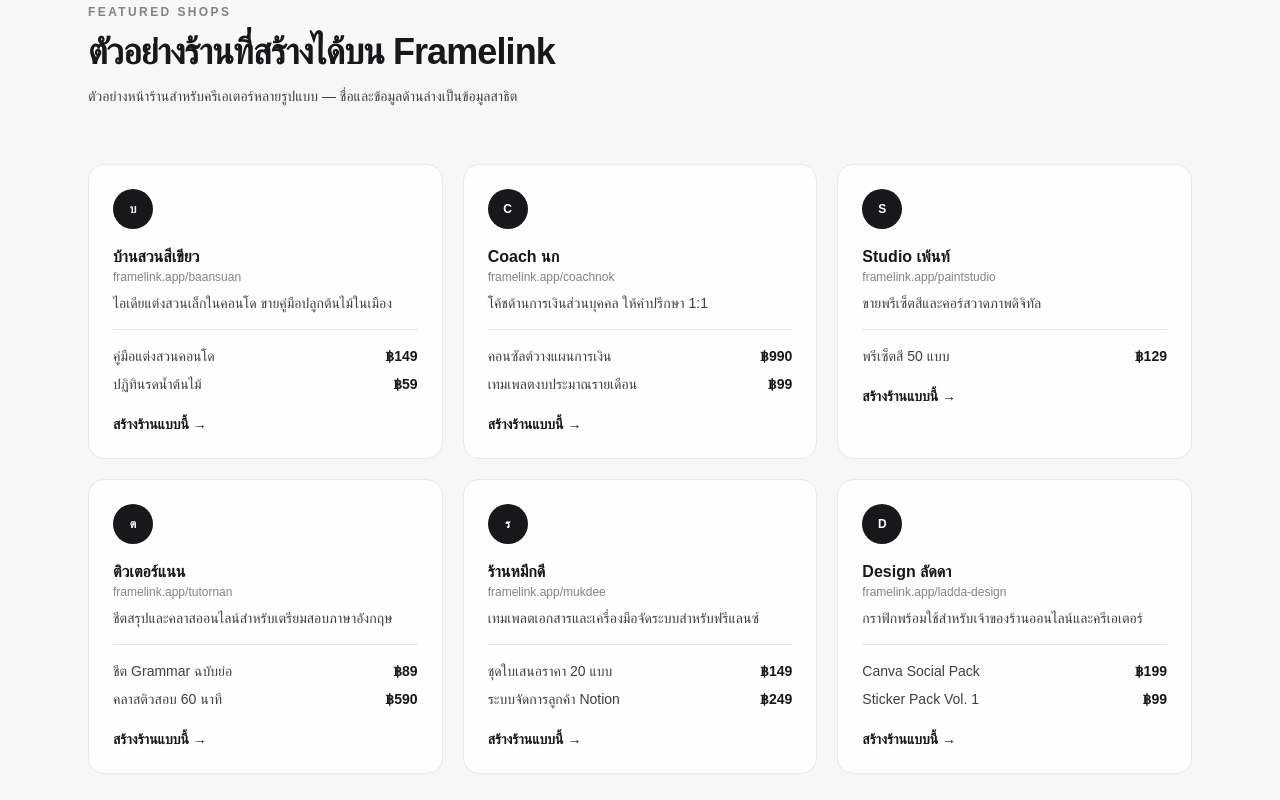
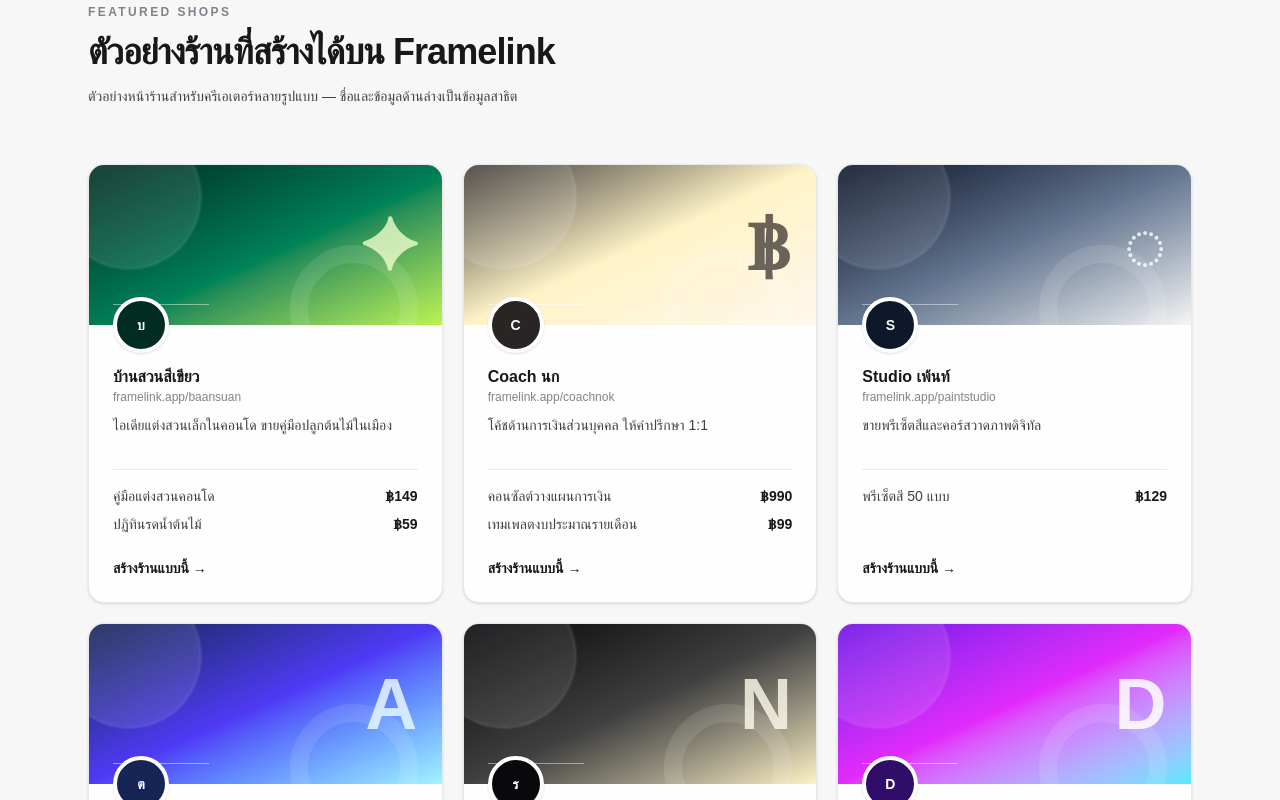
Before and after one commit to phawitb/buykub, a Next.js app: page / in a window 1280 px wide. Shown: the part 3240-4040 px from the top of the page. Built offline with nearby package versions, Linux system fonts and the light colour scheme; no server answers; a web font is replaced by a local one.

Commit message:
feat: redesign featured shop cards

```diff
--- a/src/components/FeaturedShops.tsx
+++ b/src/components/FeaturedShops.tsx
@@ -5,6 +5,10 @@ const shops = [
     name: "บ้านสวนสีเขียว",
     slug: "baansuan",
     bio: "ไอเดียแต่งสวนเล็กในคอนโด ขายคู่มือปลูกต้นไม้ในเมือง",
+    coverClass: "from-emerald-950 via-emerald-700 to-lime-300",
+    motif: "✦",
+    motifClass: "text-lime-100/80",
+    avatarClass: "bg-emerald-950",
     products: [
       { name: "คู่มือแต่งสวนคอนโด", price: "฿149" },
       { name: "ปฏิทินรดน้ำต้นไม้", price: "฿59" },
@@ -14,6 +18,10 @@ const shops = [
     name: "Coach นก",
     slug: "coachnok",
     bio: "โค้ชด้านการเงินส่วนบุคคล ให้คำปรึกษา 1:1",
+    coverClass: "from-stone-700 via-amber-100 to-orange-50",
+    motif: "฿",
+    motifClass: "text-stone-800/70",
+    avatarClass: "bg-stone-800",
     products: [
       { name: "คอนซัลต์วางแผนการเงิน", price: "฿990" },
       { name: "เทมเพลตงบประมาณรายเดือน", price: "฿99" },
@@ -23,12 +31,20 @@ const shops = [
     name: "Studio เพ้นท์",
     slug: "paintstudio",
     bio: "ขายพรีเซ็ตสีและคอร์สวาดภาพดิจิทัล",
+    coverClass: "from-slate-900 via-slate-500 to-stone-100",
+    motif: "◌",
+    motifClass: "text-white/80",
+    avatarClass: "bg-slate-900",
     products: [{ name: "พรีเซ็ตสี 50 แบบ", price: "฿129" }],
   },
   {
     name: "ติวเตอร์แนน",
     slug: "tutornan",
     bio: "ชีตสรุปและคลาสออนไลน์สำหรับเตรียมสอบภาษาอังกฤษ",
+    coverClass: "from-blue-950 via-indigo-600 to-cyan-200",
+    motif: "A",
+    motifClass: "text-cyan-50/80",
+    avatarClass: "bg-blue-950",
     products: [
       { name: "ชีต Grammar ฉบับย่อ", price: "฿89" },
       { name: "คลาสติวสอบ 60 นาที", price: "฿590" },
@@ -38,6 +54,10 @@ const shops = [
     name: "ร้านหมึกดี",
     slug: "mukdee",
     bio: "เทมเพลตเอกสารและเครื่องมือจัดระบบสำหรับฟรีแลนซ์",
+    coverClass: "from-zinc-950 via-neutral-700 to-amber-100",
+    motif: "N",
+    motifClass: "text-amber-50/80",
+    avatarClass: "bg-zinc-950",
     products: [
       { name: "ชุดใบเสนอราคา 20 แบบ", price: "฿149" },
       { name: "ระบบจัดการลูกค้า Notion", price: "฿249" },
@@ -47,6 +67,10 @@ const shops = [
     name: "Design ลัดดา",
     slug: "ladda-design",
     bio: "กราฟิกพร้อมใช้สำหรับเจ้าของร้านออนไลน์และครีเอเตอร์",
+    coverClass: "from-violet-700 via-fuchsia-500 to-cyan-300",
+    motif: "D",
+    motifClass: "text-white/85",
+    avatarClass: "bg-violet-950",
     products: [
       { name: "Canva Social Pack", price: "฿199" },
       { name: "Sticker Pack Vol. 1", price: "฿99" },
@@ -68,34 +92,74 @@ export function FeaturedShops() {
           ตัวอย่างหน้าร้านสำหรับครีเอเตอร์หลายรูปแบบ — ชื่อและข้อมูลด้านล่างเป็นข้อมูลสาธิต
         </p>
 
-        <div className="mt-14 grid grid-cols-1 gap-5 sm:grid-cols-2 lg:grid-cols-3">
+        <div
+          data-testid="featured-shop-grid"
+          className="mt-14 grid grid-cols-1 gap-5 sm:grid-cols-2 lg:grid-cols-3"
+        >
           {shops.map((s) => (
             <Link
               key={s.slug}
               href="/login?next=%2Fdashboard"
               aria-label={`สร้างร้านแบบ ${s.name}`}
-              className="group rounded-2xl focus-visible:outline focus-visible:outline-2 focus-visible:outline-offset-4 focus-visible:outline-accent"
+              className="group block h-full rounded-2xl focus-visible:outline focus-visible:outline-2 focus-visible:outline-offset-4 focus-visible:outline-accent"
             >
-              <article className="h-full rounded-2xl border border-line bg-paper p-6 transition group-hover:-translate-y-0.5 group-hover:border-ink">
-                <div className="mb-4 flex size-10 items-center justify-center rounded-full bg-ink text-xs font-bold text-paper">
+              <article className="flex h-full flex-col overflow-hidden rounded-2xl border border-line bg-paper shadow-sm transition duration-300 group-hover:-translate-y-1 group-hover:border-ink/40 group-hover:shadow-lg">
+                <div
+                  data-testid="shop-cover"
+                  className={`relative h-36 shrink-0 overflow-hidden bg-gradient-to-br sm:h-40 ${s.coverClass}`}
+                >
+                  <div
+                    data-testid="shop-motif"
+                    aria-hidden="true"
+                    className="absolute inset-0 transition duration-500 group-hover:scale-105"
+                  >
+                    <span className="absolute -left-8 -top-10 size-36 rounded-full border border-white/20 bg-white/10 blur-[1px]" />
+                    <span className="absolute -bottom-12 right-6 size-32 rounded-full border-[18px] border-white/10" />
+                    <span
+                      className={`absolute right-7 top-1/2 -translate-y-1/2 text-7xl font-black tracking-tighter ${s.motifClass}`}
+                    >
+                      {s.motif}
+                    </span>
+                    <span className="absolute bottom-5 left-6 h-px w-24 bg-white/45" />
+                  </div>
+                </div>
+                <div className="flex flex-1 flex-col px-6 pb-6">
+                  <div
+                    data-testid="shop-avatar"
+                    className={`relative z-10 -mt-7 mb-3 flex size-14 items-center justify-center rounded-full border-4 border-paper text-sm font-bold text-paper shadow-sm ${s.avatarClass}`}
+                  >
                     {s.name.slice(0, 1).toUpperCase()}
                   </div>
                   <h3 className="font-bold text-ink">{s.name}</h3>
                   <p className="text-xs text-muted">framelink.app/{s.slug}</p>
-                <p className="mt-2 text-sm text-ink-soft">{s.bio}</p>
+                  <p className="mt-2 min-h-10 text-sm leading-6 text-ink-soft">
+                    {s.bio}
+                  </p>
 
                   <div className="mt-4 space-y-2 border-t border-line pt-4">
                     {s.products.map((p) => (
-                    <div key={p.name} className="flex items-center justify-between text-sm">
+                      <div
+                        key={p.name}
+                        className="flex items-start justify-between gap-4 text-sm"
+                      >
                         <span className="text-ink-soft">{p.name}</span>
-                      <span className="font-semibold text-ink">{p.price}</span>
+                        <span className="shrink-0 font-semibold text-ink">
+                          {p.price}
+                        </span>
                       </div>
                     ))}
                   </div>
 
-                <p className="mt-5 text-sm font-semibold text-ink">
-                  สร้างร้านแบบนี้ →
+                  <p className="mt-auto pt-6 text-sm font-semibold text-ink">
+                    สร้างร้านแบบนี้{" "}
+                    <span
+                      aria-hidden="true"
+                      className="inline-block transition-transform group-hover:translate-x-1"
+                    >
+                      →
+                    </span>
                   </p>
+                </div>
               </article>
             </Link>
           ))}
```
Also changed, not shown: 1 other file (tests, documents, lock files or other folders). Lines whose indentation alone changed are shown as unchanged.
